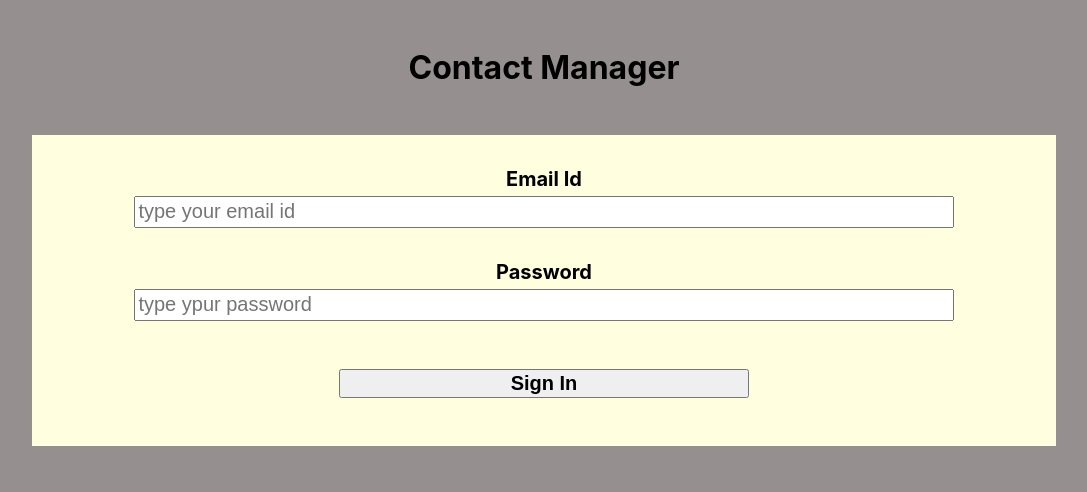
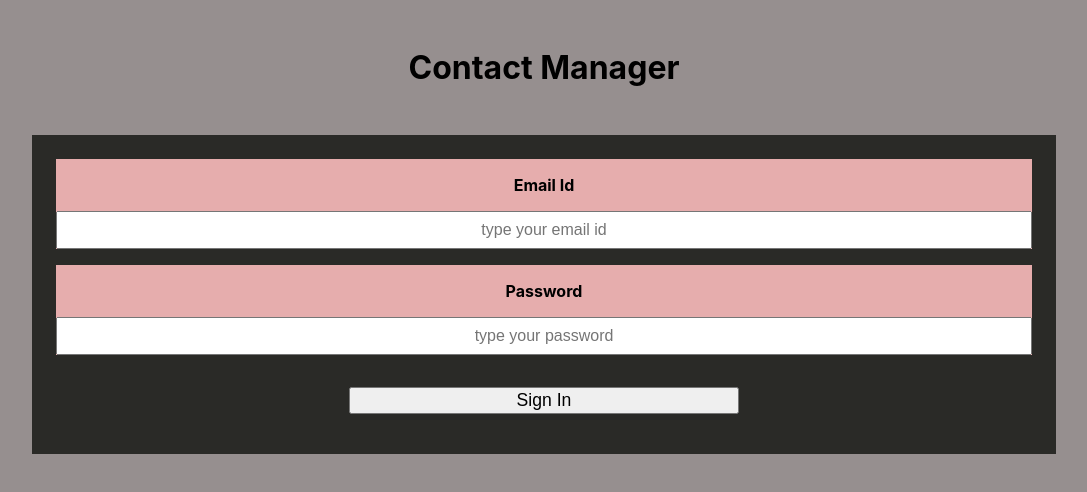
Before and after one commit to finiky/Contact-Manager, a React (Create React App) app in the folder client/: page /login in a window 1280 px wide. Shown: the top 492 px of the page, without its empty margins (96-1183 px from the left). Built offline with nearby package versions, Linux system fonts and the light colour scheme; the HTML template or start-up script is replaced by a standard one.

Commit message:
CSS for Logi and Register. Corrected fetch request for Register component

```diff
--- a/client/src/Login.js
+++ b/client/src/Login.js
@@ -33,7 +33,9 @@ const Login = () => {
   return (
     <form className={styles.form} onSubmit={handleSubmit}>
       <div className={styles.inputDiv}>
-        <label htmlFor="email">Email Id</label>
+        <label className={styles.label} htmlFor="email">
+          Email Id
+        </label>
         <input
           id="email"
           className={styles.input}
@@ -47,12 +49,14 @@ const Login = () => {
         />
       </div>
       <div className={styles.inputDiv}>
-        <label htmlFor="password">Password</label>
+        <label className={styles.label} htmlFor="password">
+          Password
+        </label>
         <input
           id="password"
           className={styles.input}
           type="password"
-          placeholder="type ypur password"
+          placeholder="type your password"
           required
           value={password}
           onChange={(e) => {
--- a/client/src/Login.module.css
+++ b/client/src/Login.module.css
@@ -1,28 +1,32 @@
 .form {
   text-align: center;
-    background-color: lightyellow;
-    padding: 2rem 0;
   display: grid;
-    grid-template-rows: repeat(3, 1fr);
   grid-template-columns: 1fr;
-    row-gap: 2rem;
+  row-gap: 1rem;
+  background-color: rgb(42, 42, 39);
+  font-weight: 700;
+  padding: 1.5rem;
 }
 .inputDiv {
-    width:80%;
+  width: 100%;
+  background-color: #e6adad;
   margin: 0 auto;
   display: grid;
-    grid-template-rows: 0.9fr 1fr;
-    font-size: 1.25rem;
-    font-weight: 700;
+  grid-template-columns: 1fr;
+  row-gap: 1rem;
+}
+.label {
+  font-size: 1rem;
+  padding-top: 1rem;
+  justify-self: center;
 }
 .input {
-    width: 100%;
-    font-weight: 500;
-    font-size: 1.25rem;
+  text-align: center;
+  padding: 0.5rem;
+  font-size: 1rem;
 }
 .button {
   width: 40%;
   margin: 1rem auto;
-    font-size: 1.25rem;
-    font-weight: 700;
+  font-size: 1.1rem;
 }
--- a/client/src/Register.js
+++ b/client/src/Register.js
@@ -9,7 +9,7 @@ const Register = () => {
   const navigate = useNavigate();
   const handleSubmit = async (e) => {
     e.preventDefault();
-    const response = await fetch("http://localhost:5002/api/users/login", {
+    const response = await fetch("http://localhost:5002/api/users/register", {
       method: "POST",
       headers: { "Content-Type": "application/json" },
       body: JSON.stringify({ username, email, password }),
@@ -25,7 +25,7 @@ const Register = () => {
     return (
       <div>
         <p>Error Registering.</p>
-        <Link to="/register">Retry Registeration</Link>
+        <Link to="http://localhost:3000/register">Retry Registeration</Link>
       </div>
     );
   }
@@ -73,7 +73,9 @@ const Register = () => {
           onChange={(e) => setPassword(e.target.value)}
         />
       </div>
-      <button type="submit">Register</button>
+      <button className={styles.button} type="submit">
+        Register
+      </button>
     </form>
   );
 };
--- a/client/src/Register.module.css
+++ b/client/src/Register.module.css
@@ -13,16 +13,19 @@
   display: grid;
   grid-template-columns: 1fr;
   row-gap: 1rem;
-
 }
 .label {
-    font-size: 1.25rem;
-    padding-top: 1rem;
-    justify-self: center;
+  font-size: 1rem;
+  padding-top: 1rem;
+  justify-self: center;
 }
 .input {
-    text-align: center;
-    padding: 0.5rem;
-    font-weight: 550;
-    font-size: 1rem;
+  text-align: center;
+  padding: 0.5rem;
+  font-size: 1rem;
 }
+.button {
+  width: 40%;
+  margin: 1rem auto;
+  font-size: 1.1rem;
+}
```
Lines whose indentation alone changed are shown as unchanged.
